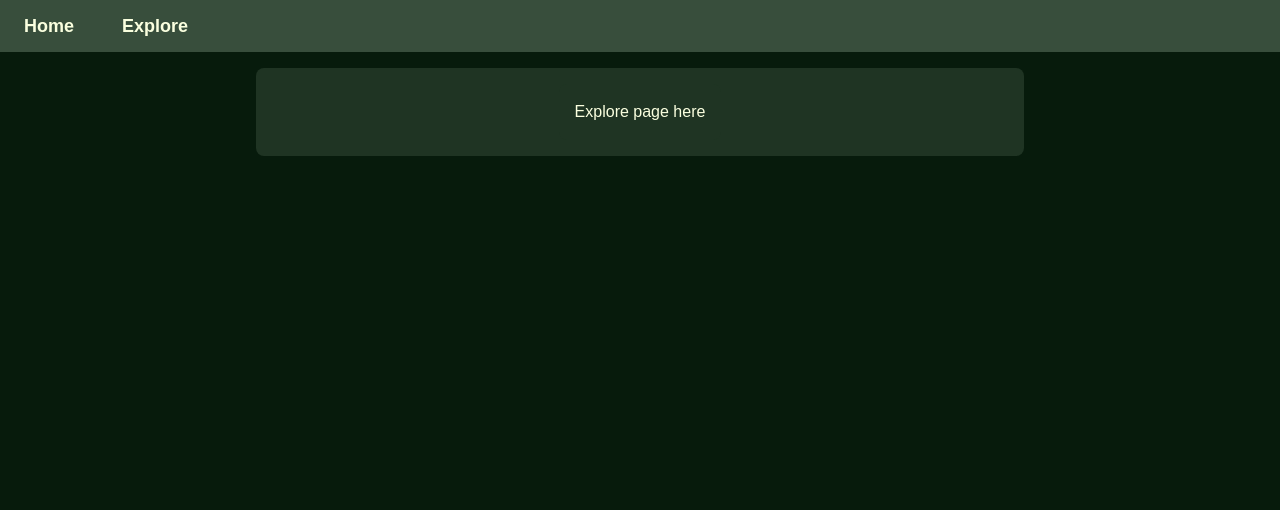
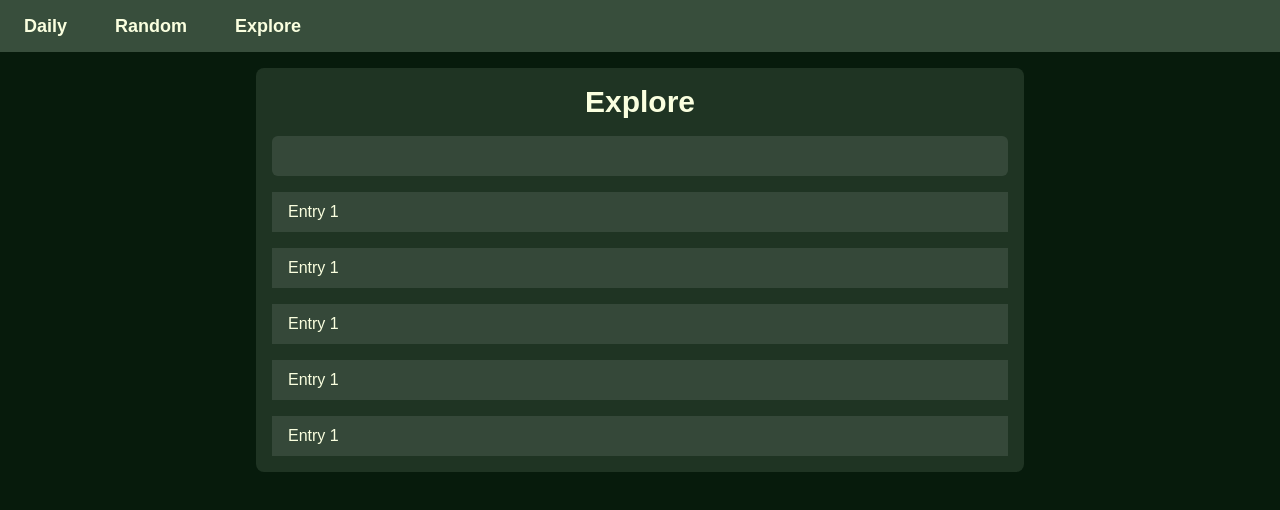
Before and after one commit to shika-n/yosida-simple-next, a Next.js app: page /explore in a window 1280 px wide. Shown: the top 510 px of the page. Built offline with nearby package versions, Linux system fonts and the light colour scheme.

Commit message:
Add base random page route
Add base explore page template

```diff
--- a/src/app/explore/page.tsx
+++ b/src/app/explore/page.tsx
@@ -1,5 +1,19 @@
 import MainContainer from "@/components/main_container";
 
 export default function ExplorePage() {
-	return <MainContainer>Explore page here</MainContainer>;
+	return (
+		<>
+			<h1 className="text-3xl font-bold">Explore</h1>
+
+			<input
+				type="text"
+				className="w-full rounded-md bg-white/10 px-4 py-2"
+			/>
+			<div className="w-full bg-white/10 px-4 py-2">Entry 1</div>
+			<div className="w-full bg-white/10 px-4 py-2">Entry 1</div>
+			<div className="w-full bg-white/10 px-4 py-2">Entry 1</div>
+			<div className="w-full bg-white/10 px-4 py-2">Entry 1</div>
+			<div className="w-full bg-white/10 px-4 py-2">Entry 1</div>
+		</>
+	);
 }
--- /dev/null
+++ b/src/app/random/page.tsx
@@ -0,0 +1,10 @@
+import TileBoard from "@/components/tile_board";
+
+export default function Random() {
+	return (
+		<>
+			<h1 className="text-3xl font-bold">Random</h1>
+			<TileBoard />
+		</>
+	);
+}
--- a/src/components/navbar.tsx
+++ b/src/components/navbar.tsx
@@ -3,7 +3,8 @@ import NavLink from "./clickables/navbar_link";
 export default function Navbar() {
 	return (
 		<nav className="flex items-center bg-(--primary-3)">
-			<NavLink to="/">Home</NavLink>
+			<NavLink to="/">Daily</NavLink>
+			<NavLink to="/random">Random</NavLink>
 			<NavLink to="/explore">Explore</NavLink>
 		</nav>
 	);
```
